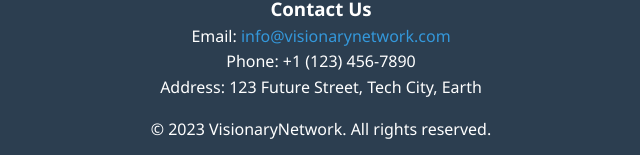
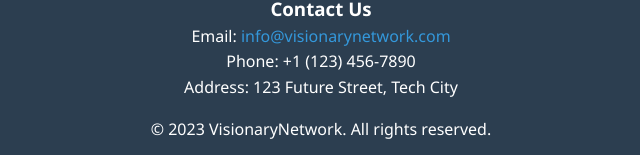
Before and after one commit to 20matthewb/visionarynetwork.github.io, a plain HTML site: page index.html in a window 1280 px wide. Shown: the part 658-813 px from the top of the page, 319-959 px from the left. Drawn offline with Linux system fonts and the light colour scheme.

Commit message:
Initial commit

```diff
--- a/index.html
+++ b/index.html
@@ -66,7 +66,7 @@
             <h3>Contact Us</h3>
             <p>Email: <a href="mailto:info@visionarynetwork.com">info@visionarynetwork.com</a></p>
             <p>Phone: +1 (123) 456-7890</p>
-            <p>Address: 123 Future Street, Tech City, Earth</p>
+            <p>Address: 123 Future Street, Tech City</p>
         </div>
         <p>&copy; 2023 VisionaryNetwork. All rights reserved.</p>
     </footer>
```
